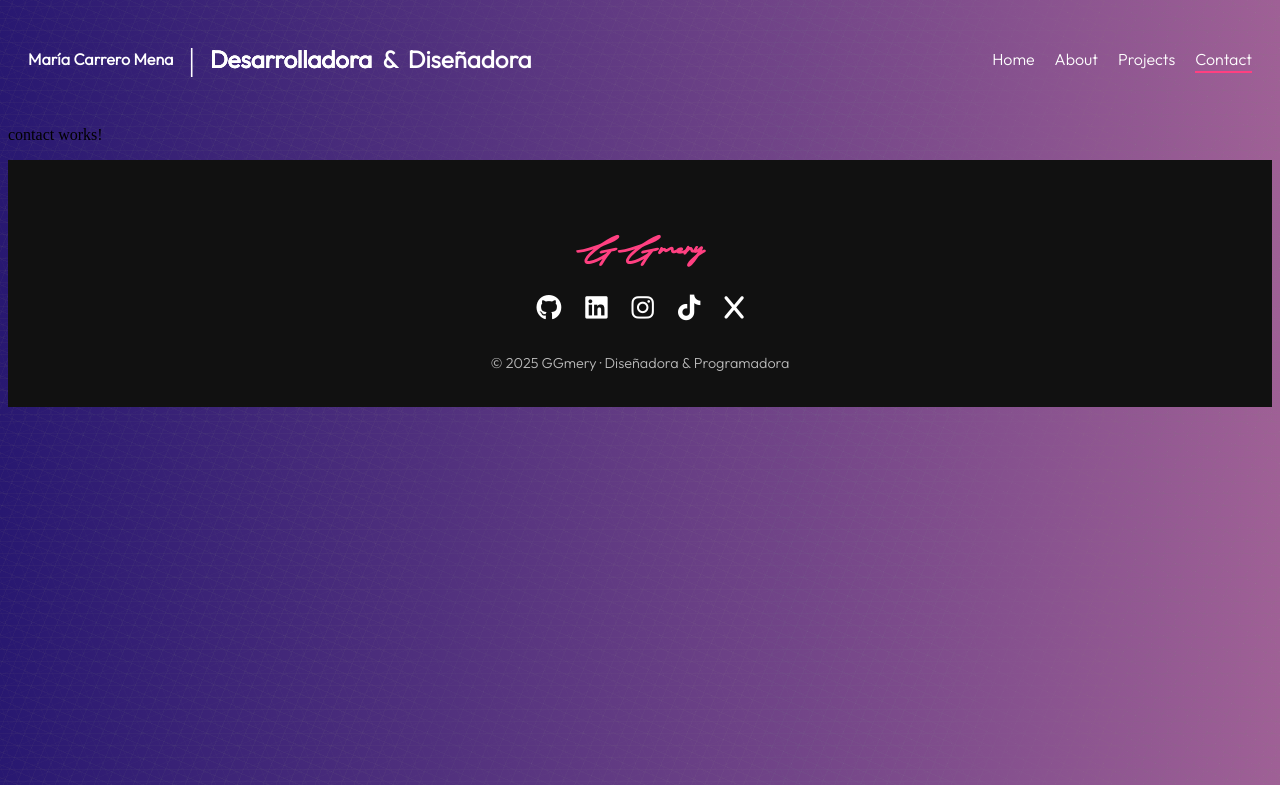
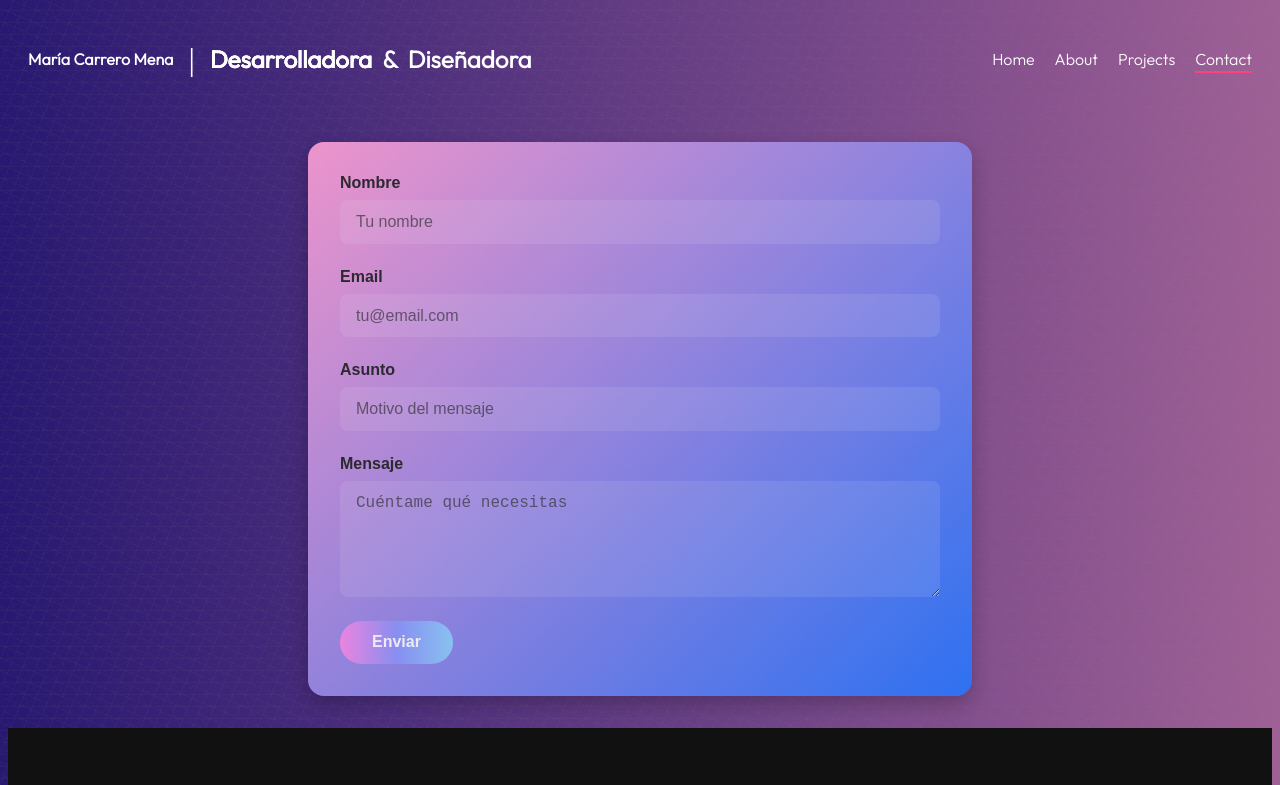
Before and after one commit to GGmery/Portfolio, an Angular app: page /contact in a window 1280 px wide. Shown: the top 785 px of the page. Built offline with nearby package versions, Linux system fonts and the light colour scheme.

Commit message:
Actualización de contacto

```diff
--- a/src/app/app.routes.ts
+++ b/src/app/app.routes.ts
@@ -2,12 +2,12 @@ import { Routes } from '@angular/router';
 import { Home } from './home/home';
 import { About } from './about/about';
 import { Projects } from './projects/projects';
-import { Contact } from './contact/contact';
+import { ContactComponent } from './contact/contact';
 
 export const routes: Routes = [
   { path: '', component: Home },              // Página de inicio
   { path: 'about', component: About },        // Página "Sobre mí"
   { path: 'projects', component: Projects },  // Página de proyectos
-  { path: 'contact', component: Contact },    // Página de contacto
+  { path: 'contact', component: ContactComponent },    // Página de contacto
   { path: '**', redirectTo: '' }                       // Redirección si la ruta no existe
 ];
--- a/src/app/app.ts
+++ b/src/app/app.ts
@@ -5,11 +5,12 @@ import * as AOS from 'aos';
 import { HeaderComponent } from './header/header';
 import { Home } from './home/home';
 import { Footer } from './footer/footer';
+import { ContactComponent } from './contact/contact';
 
 @Component({
   selector: 'app-root',
   standalone: true,
-  imports: [RouterOutlet, HeaderComponent, Home, Footer],
+  imports: [RouterOutlet, HeaderComponent, Home, Footer, ContactComponent],
   templateUrl: './app.html',
   styleUrls: ['./app.css']
 })
--- a/src/app/contact/contact.css
+++ b/src/app/contact/contact.css
@@ -0,0 +1,88 @@
+/* Contenedor del formulario */
+form {
+  background: linear-gradient(135deg, #ffa0d4, #2575fc);
+  padding: 2rem;
+  border-radius: 1rem;
+  box-shadow: 0 8px 20px rgba(0,0,0,0.25);
+  max-width: 600px;
+  margin: 2rem auto;
+  color: #fff;
+  font-family: 'Poppins', sans-serif;
+  animation: fadeInUp 0.8s ease-in-out;
+  opacity: 90%;
+}
+
+/* Campos */
+.field {
+  margin-bottom: 1.5rem;
+  display: flex;
+  flex-direction: column;
+}
+
+label {
+  font-weight: 600;
+  margin-bottom: 0.5rem;
+  color: #292929;
+}
+
+input, textarea {
+  padding: 0.8rem 1rem;
+  border: none;
+  border-radius: 0.5rem;
+  font-size: 1rem;
+  outline: none;
+  background: rgba(255,255,255,0.1);
+  color: #fff;
+  transition: background 0.3s, box-shadow 0.3s;
+}
+
+input::placeholder, textarea::placeholder {
+  color: rgba(53, 53, 53, 0.7);
+}
+
+input:focus, textarea:focus {
+  background: rgba(255,255,255,0.2);
+  box-shadow: 0 0 0 2px #ff77e9;
+}
+
+/* Mensajes de error */
+small {
+  color: #74319b;
+  font-size: 0.85rem;
+  margin-top: 0.3rem;
+}
+
+/* Botón */
+button {
+  background: linear-gradient(90deg, #fd8eeb, #8e99fd, #8ed1fd);
+  border: none;
+  border-radius: 2rem;
+  padding: 0.8rem 2rem;
+  font-size: 1rem;
+  font-weight: bold;
+  color: #fff;
+  cursor: pointer;
+  transition: transform 0.2s, box-shadow 0.3s;
+}
+
+button:hover {
+  transform: translateY(-2px);
+  box-shadow: 0 6px 15px rgba(0,0,0,0.3);
+}
+
+button:disabled {
+  opacity: 0.6;
+  cursor: not-allowed;
+}
+
+/* Animación de entrada */
+@keyframes fadeInUp {
+  from {
+    opacity: 0;
+    transform: translateY(30px);
+  }
+  to {
+    opacity: 1;
+    transform: translateY(0);
+  }
+}
--- a/src/app/contact/contact.html
+++ b/src/app/contact/contact.html
@@ -1 +1,41 @@
-<p>contact works!</p>
+<form [formGroup]="contactForm" (ngSubmit)="onSubmit()" novalidate>
+  <div class="field">
+    <label for="nombre">Nombre</label>
+    <input id="nombre" formControlName="nombre" type="text" placeholder="Tu nombre" />
+    <small *ngIf="contactForm.get('nombre')?.touched && contactForm.get('nombre')?.invalid">
+      {{ contactForm.get('nombre')?.errors?.['required'] ? 'El nombre es obligatorio.' : '' }}
+      {{ contactForm.get('nombre')?.errors?.['minlength'] ? 'Mínimo 2 caracteres.' : '' }}
+    </small>
+  </div>
+
+  <div class="field">
+    <label for="email">Email</label>
+    <input id="email" formControlName="email" type="email" placeholder="tu@email.com" />
+    <small *ngIf="contactForm.get('email')?.touched && contactForm.get('email')?.invalid">
+      {{ contactForm.get('email')?.errors?.['required'] ? 'El email es obligatorio.' : '' }}
+      {{ contactForm.get('email')?.errors?.['email'] ? 'Formato de email inválido.' : '' }}
+    </small>
+  </div>
+
+  <div class="field">
+    <label for="asunto">Asunto</label>
+    <input id="asunto" formControlName="asunto" type="text" placeholder="Motivo del mensaje" />
+    <small *ngIf="contactForm.get('asunto')?.touched && contactForm.get('asunto')?.invalid">
+      {{ contactForm.get('asunto')?.errors?.['required'] ? 'El asunto es obligatorio.' : '' }}
+      {{ contactForm.get('asunto')?.errors?.['maxlength'] ? 'Máximo 120 caracteres.' : '' }}
+    </small>
+  </div>
+
+  <div class="field">
+    <label for="mensaje">Mensaje</label>
+    <textarea id="mensaje" formControlName="mensaje" rows="5" placeholder="Cuéntame qué necesitas"></textarea>
+    <small *ngIf="contactForm.get('mensaje')?.touched && contactForm.get('mensaje')?.invalid">
+      {{ contactForm.get('mensaje')?.errors?.['required'] ? 'El mensaje es obligatorio.' : '' }}
+      {{ contactForm.get('mensaje')?.errors?.['minlength'] ? 'Mínimo 10 caracteres.' : '' }}
+    </small>
+  </div>
+
+  <button type="submit" [disabled]="sending">
+    {{ sending ? 'Enviando…' : 'Enviar' }}
+  </button>
+</form>
--- a/src/app/contact/contact.ts
+++ b/src/app/contact/contact.ts
@@ -1,11 +1,30 @@
 import { Component } from '@angular/core';
+import { ReactiveFormsModule, FormBuilder, Validators } from '@angular/forms';
+import { CommonModule } from '@angular/common';
 
 @Component({
   selector: 'app-contact',
-  imports: [],
+  standalone: true,
+  imports: [CommonModule, ReactiveFormsModule],
   templateUrl: './contact.html',
-  styleUrl: './contact.css',
+  styleUrls: ['./contact.css']
 })
-export class Contact {
+export class ContactComponent {
+  contactForm;
+  sending = false;
 
+  constructor(private fb: FormBuilder) {
+    this.contactForm = this.fb.group({
+      nombre: ['', Validators.required],
+      email: ['', [Validators.required, Validators.email]],
+      asunto: ['', Validators.required],
+      mensaje: ['', Validators.required],
+    });
+  }
+
+  onSubmit() {
+    if (this.contactForm.valid) {
+      console.log(this.contactForm.value);
+    }
+  }
 }
```
Also changed, not shown: vercel.json (added).
